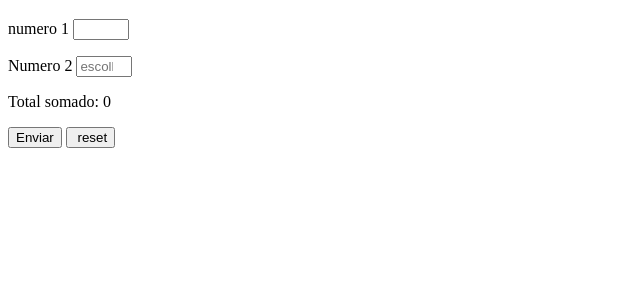
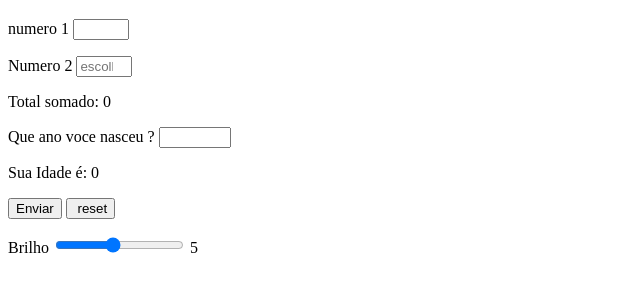
Before and after one commit to edmarbrito007/Html-Css, a plain HTML site: page exe025/form008.html in a window 1280 px wide. Shown: the part 61-352 px from the top of the page, without its empty margins (0-640 px from the left). Drawn offline with Linux system fonts and the light colour scheme.

Commit message:
atualizações

```diff
--- a/exe025/form008.html
+++ b/exe025/form008.html
@@ -36,9 +36,34 @@
         </p>
 
         <p>
+            <label for="iano "> Que ano voce nasceu ?</label>
+            <input type="number" name="ano" id="iano" min="1900" max="2025" oninput="calcIdade">
+
+        </p>
+
+        <p>
+            <label for="iidade"> Sua Idade é: </label>
+            <output id="iidade"> 0 </output>
+        </p>
+
+        <p>
             <input type="submit" value="Enviar">
             <input type="reset" value=" reset">
         </p>
+
+        <p>
+            <label for="inum">Brilho</label>
+            <input type="range" name="num" id="inum" max="10" min="1" value="5" oninput="ival.innerHTML = Number(inum.value)" >
+            <output id="ival">5  </output>
+        </p>
+
+        <script>
+            function calcIdade() {
+                let atual = new Date().getFullYear()
+                iidade.innerHTML = Number(atual) - Number(iano.value)
+
+            }
+        </script>
 
 
     </form>
```
Also changed, not shown: exe026/imagens/back-pc.jpg (added), exe026/imagens/back-phone.jpg (added), exe026/imagens/back-print.jpg (added), exe026/imagens/back-tablet.jpg (added), exe026/imagens/back-tv.jpg (added), exe026/imagens/cev-landscape.jpg (added), exe026/imagens/cev-portrait.jpg (added), exe026/imagens/icon-pc.png (added), exe026/imagens/icon-phone.png (added), exe026/imagens/icon-print.png (added), exe026/imagens/icon-tablet.png (added), exe026/imagens/icon-tv.png (added).
